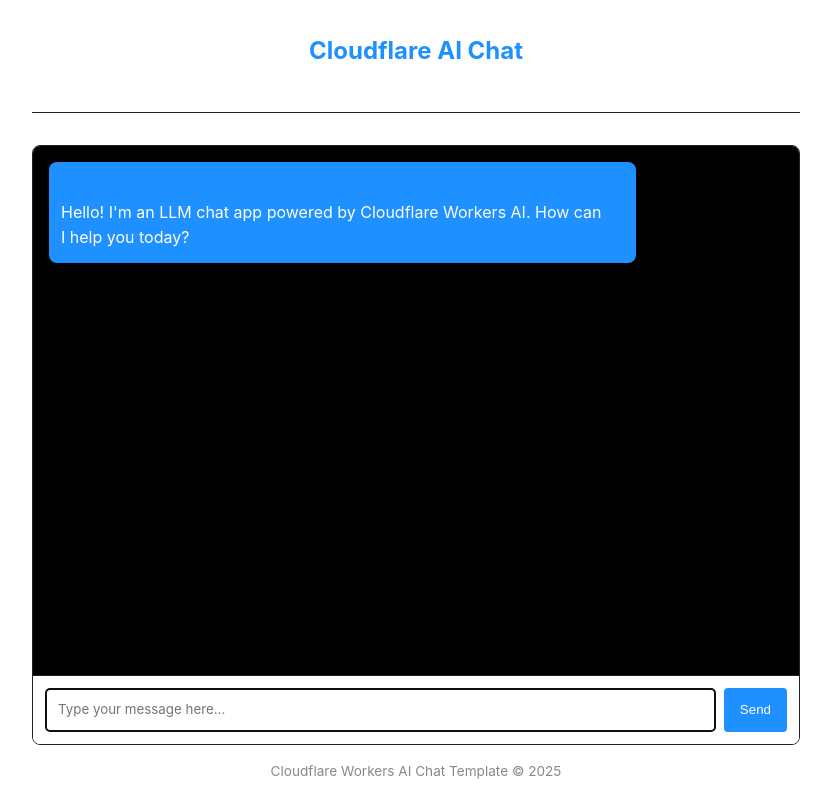
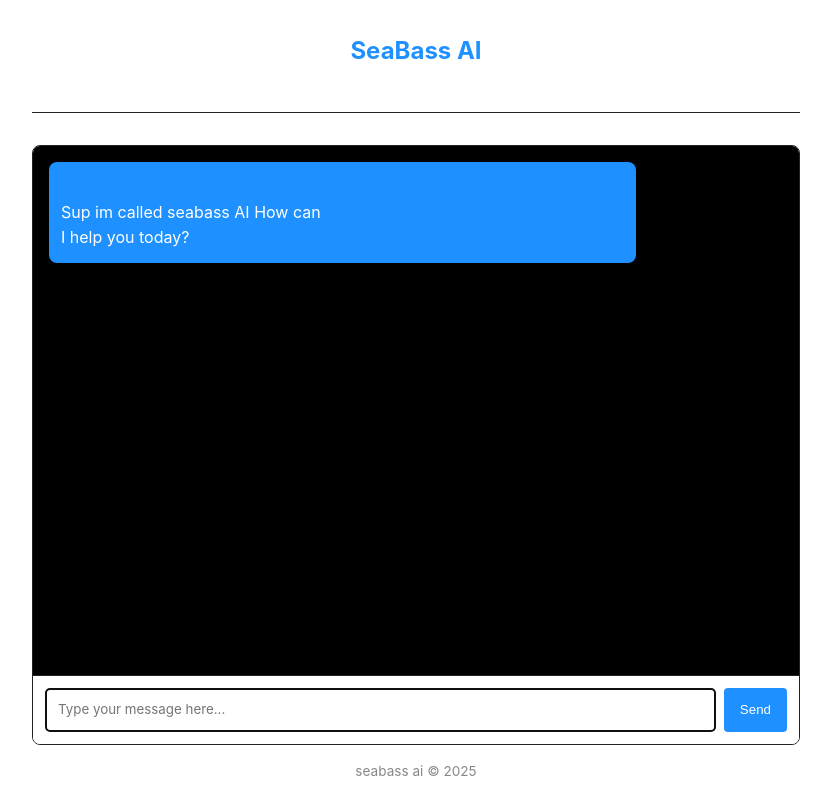
Before and after one commit to seabass-ai/seabass-ai3, a website: page public/index.html in a window 1280 px wide. Shown: the whole page, without its empty margins (224-1055 px from the left). Drawn offline with Linux system fonts and the light colour scheme.

Commit message:
Update branding from Cloudflare AI to SeaBass AI

```diff
--- a/public/index.html
+++ b/public/index.html
@@ -144,22 +144,22 @@
 	</head>
 	<body>
 		<header>
-			<h1>Cloudflare AI Chat</h1>
-			<p>Powered by Cloudflare Workers AI</p>
+			<h1>SeaBass AI</h1>
+			<p>Made by Sebastian R. Zitz</p>
 		</header>
 
 		<div class="chat-container">
 			<div id="chat-messages" class="chat-messages">
 				<div class="message assistant-message">
 					<p>
-						Hello! I'm an LLM chat app powered by Cloudflare Workers AI. How can
+						Sup im called seabass AI How can
 						I help you today?
 					</p>
 				</div>
 			</div>
 
 			<div class="typing-indicator" id="typing-indicator">
-				AI is thinking...
+				seabass is thinking...
 			</div>
 
 			<div class="message-input">
@@ -174,7 +174,7 @@
 		</div>
 
 		<footer>
-			<p>Cloudflare Workers AI Chat Template &copy; 2025</p>
+			<p>seabass ai &copy; 2025</p>
 		</footer>
 
 		<!-- Chat app script -->
```
